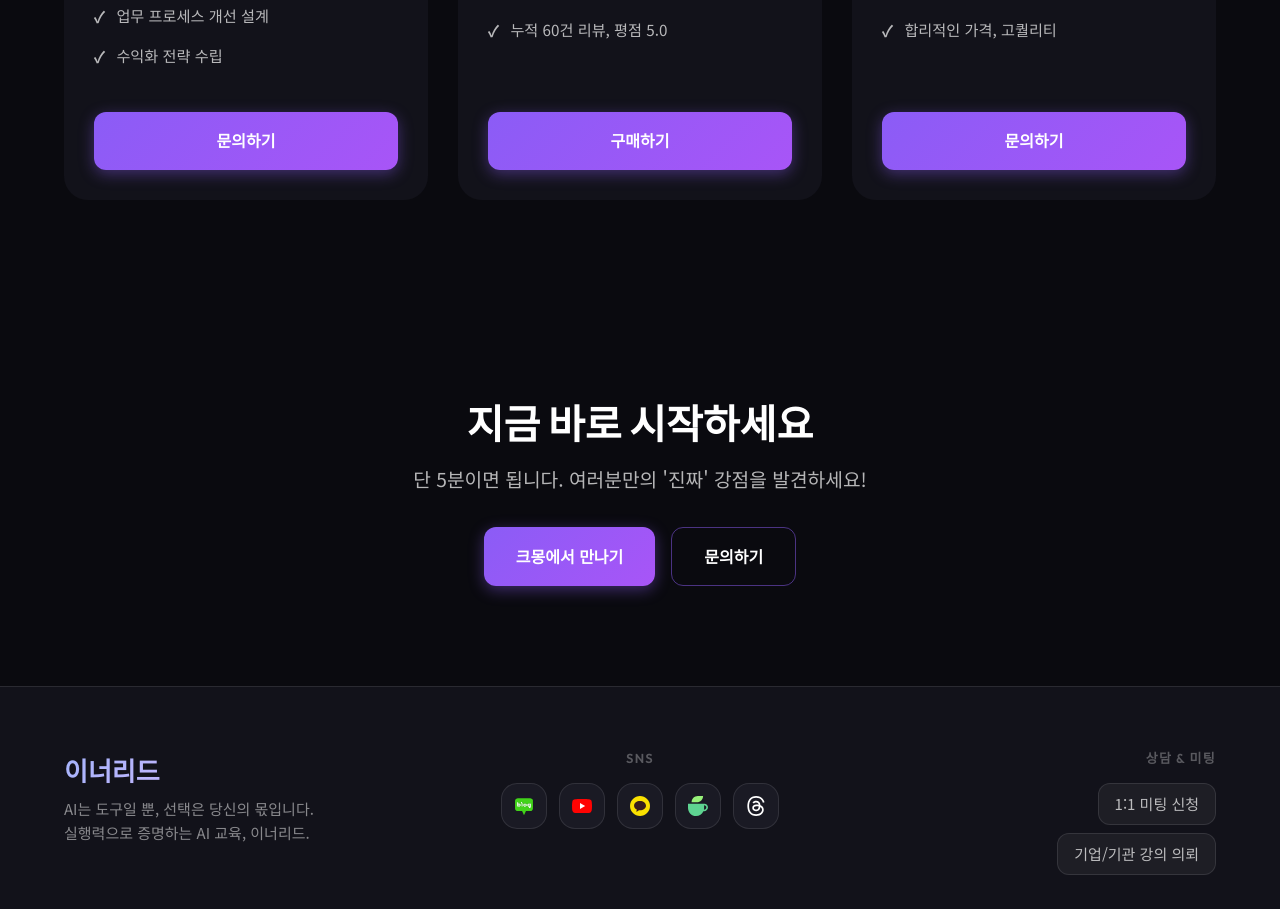
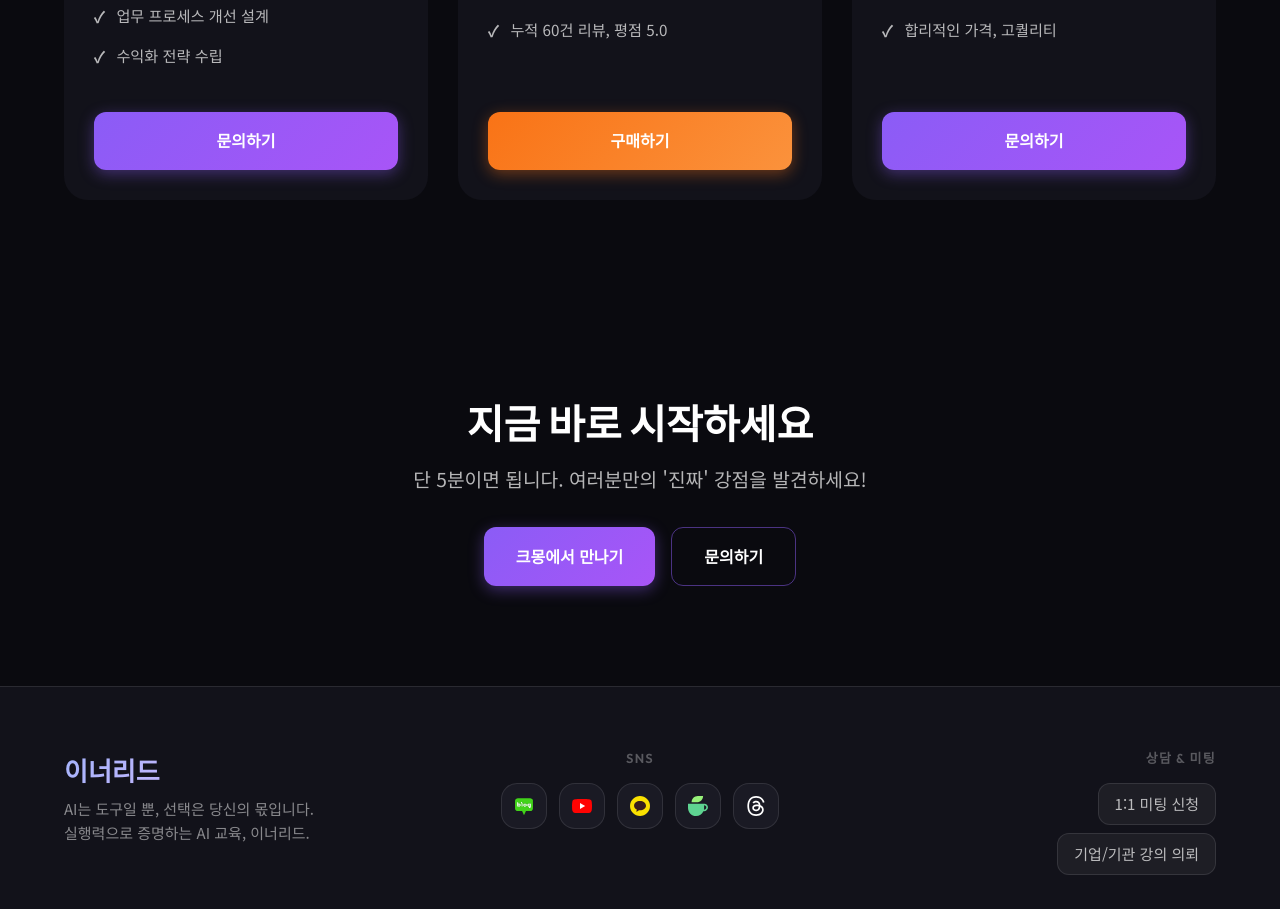
Before and after one commit to dev-shiba/inner_lead, a React (Vite) app: page /services in a window 1280 px wide. Shown: the part 890-1799 px from the top of the page. Built offline with nearby package versions, Linux system fonts and the light colour scheme.

Commit message:
feat: add orange primary call-to-action button styling

```diff
--- a/src/pages/Services.css
+++ b/src/pages/Services.css
@@ -259,6 +259,15 @@
     box-shadow: 0 8px 25px rgba(139, 92, 246, 0.5);
 }
 
+.card-cta.primary.orange {
+    background: linear-gradient(135deg, #f97316, #fb923c);
+    box-shadow: 0 4px 15px rgba(249, 115, 22, 0.4);
+}
+
+.card-cta.primary.orange:hover {
+    box-shadow: 0 8px 25px rgba(249, 115, 22, 0.5);
+}
+
 .card-cta.secondary {
     background: rgba(255, 255, 255, 0.1);
     color: white;
--- a/src/pages/Services.jsx
+++ b/src/pages/Services.jsx
@@ -33,8 +33,8 @@ export default function Services() {
                 '누적 60건 리뷰, 평점 5.0'
             ],
             cta: '구매하기',
+            ctaVariant: 'orange',
             link: 'https://kmong.com/gig/628331',
-            // Highlight effect removed per user request
         },
         {
             id: 'content',
@@ -109,7 +109,7 @@ export default function Services() {
                                         ))}
                                     </ul>
 
-                                    <a href={service.link} target="_blank" rel="noopener noreferrer" className="card-cta primary">
+                                    <a href={service.link} target="_blank" rel="noopener noreferrer" className={`card-cta primary ${service.ctaVariant || ''}`}>
                                         {service.cta}
                                     </a>
                                 </div>
```
